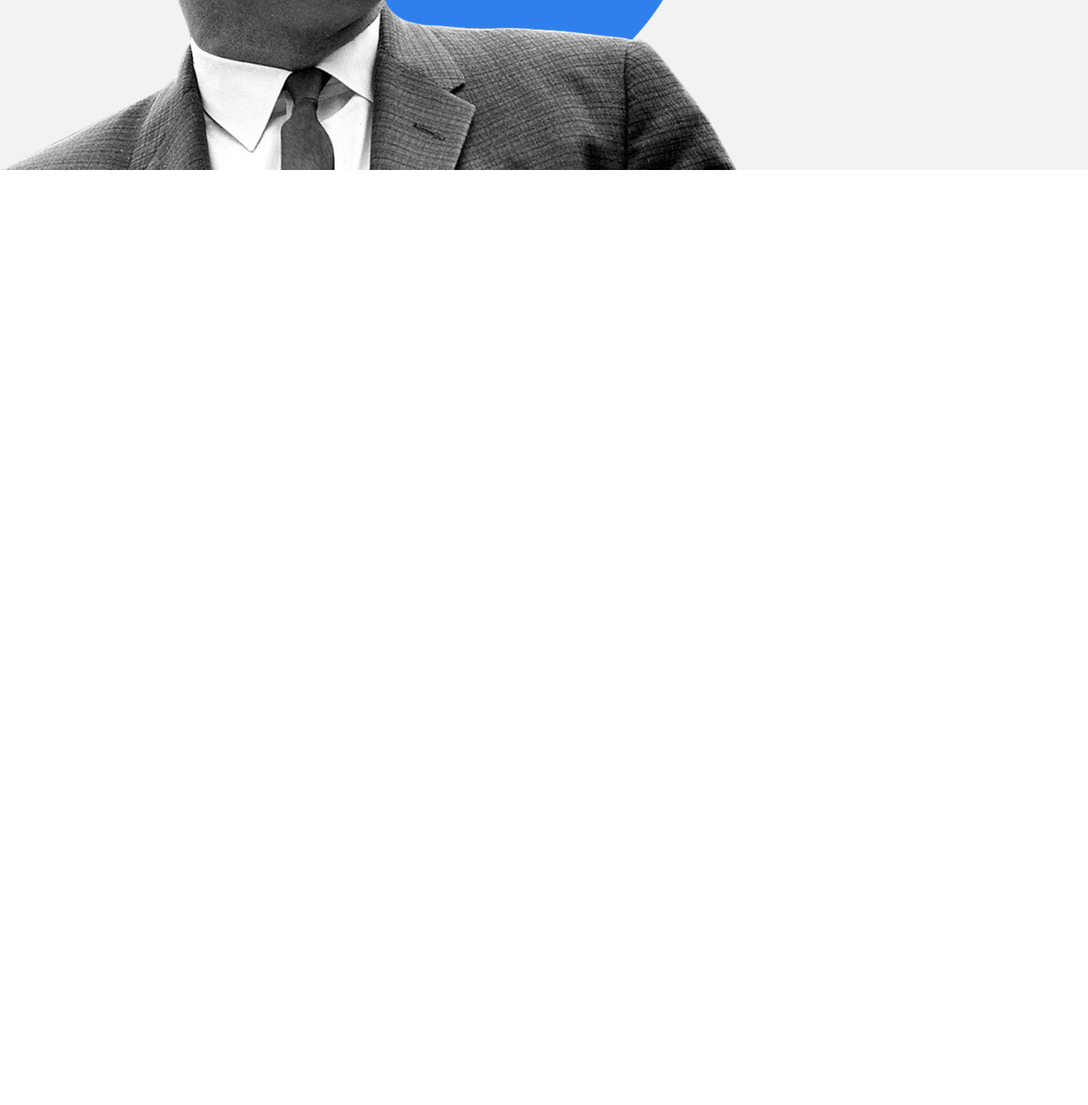
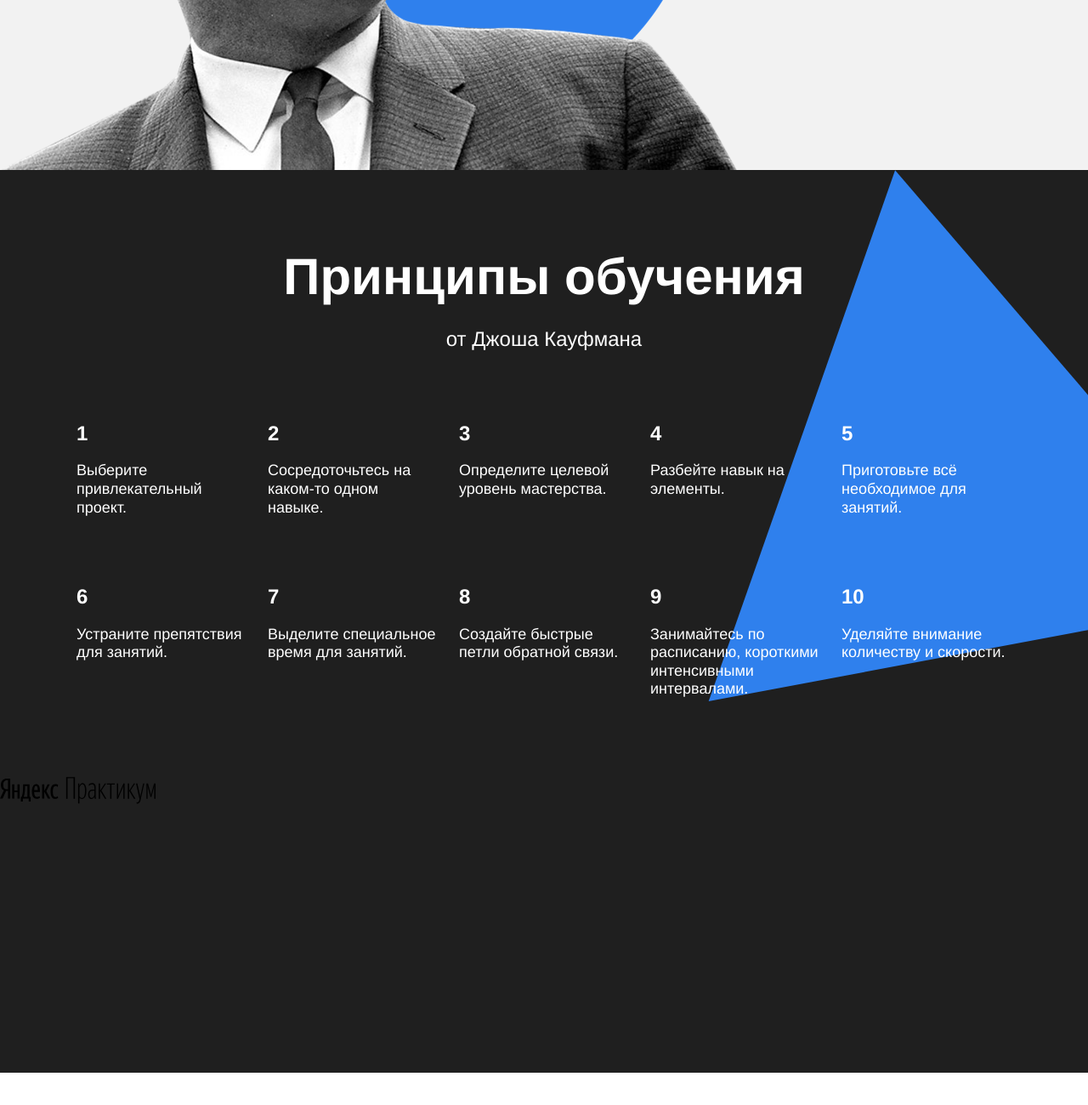
Before and after one commit to AndreyBoyarshinov/how-to-learn, a plain HTML site: page index.html in a window 1280 px wide. Shown: the part 2669-3969 px from the top of the page at 85% size. Before the commit the page ends 2869 px from the top, so only its background shows below. Drawn offline with Linux system fonts and the light colour scheme.

Commit message:
Готово 5 секций

```diff
--- a/index.html
+++ b/index.html
@@ -80,16 +80,73 @@
     <section class="feynman">
       <h2 class="feynman__title">Метод Фейнмана</h2>
       <h3 class="feynman__subtitle">Выучить и не забыть</h3>
-      <a href="https://ru.wikipedia.org/wiki/%D0%A4%D0%B5%D0%B9%D0%BD%D0%BC%D0%B0%D0%BD,_%D0%A0%D0%B8%D1%87%D0%B0%D1%80%D0%B4_%D0%A4%D0%B8%D0%BB%D0%BB%D0%B8%D0%BF%D1%81"
+      <a
+        href="https://ru.wikipedia.org/wiki/%D0%A4%D0%B5%D0%B9%D0%BD%D0%BC%D0%B0%D0%BD,_%D0%A0%D0%B8%D1%87%D0%B0%D1%80%D0%B4_%D0%A4%D0%B8%D0%BB%D0%BB%D0%B8%D0%BF%D1%81"
         class="feynman__link">Подробнее &#10230</a>
       <img src="./images/feynman.png" alt="Фото Ричарда Филлипса Фейнмана" class="feynman__photo">
     </section>
 
     <section class="kaufman">
+      <h2 class="section-title section-title_theme_dark">Принципы обучения</h2>
+      <h3 class="section-subtitle section-subtitle_theme_dark">от Джоша Кауфмана</h3>
+      <div class="table table__theme_dark">
+        <div class="table__cell table__cell_theme_dark">
+          <h4 class="table__heading">1</h4>
+          <p class="table__text">Выберите привлекательный проект.</p>
+        </div>
+        <div class="table__cell table__cell_theme_dark">
+          <h4 class="table__heading">2</h4>
+          <p class="table__text">Сосредоточьтесь на каком-то одном навыке.</p>
+        </div>
+        <div class="table__cell table__cell_theme_dark">
+          <h4 class="table__heading">3</h4>
+          <p class="table__text">Определите целевой уровень мастерства.</p>
+        </div>
+        <div class="table__cell table__cell_theme_dark">
+          <h4 class="table__heading">4</h4>
+          <p class="table__text">Разбейте навык на элементы.</p>
+        </div>
+        <div class="table__cell table__cell_theme_dark">
+          <h4 class="table__heading">5</h4>
+          <p class="table__text">Приготовьте всё необходимое для занятий.</p>
+        </div>
+        <div class="table__cell table__cell_theme_dark">
+          <h4 class="table__heading">6</h4>
+          <p class="table__text">Устраните препятствия для занятий.</p>
+        </div>
+        <div class="table__cell table__cell_theme_dark">
+          <h4 class="table__heading">7</h4>
+          <p class="table__text">Выделите специальное время для занятий.</p>
+        </div>
+        <div class="table__cell table__cell_theme_dark">
+          <h4 class="table__heading">8</h4>
+          <p class="table__text">Создайте быстрые петли обратной связи.</p>
+        </div>
+        <div class="table__cell table__cell_theme_dark">
+          <h4 class="table__heading">9</h4>
+          <p class="table__text">Занимайтесь по расписанию, короткими интенсивными интервалами.</p>
+        </div>
+        <div class="table__cell table__cell_theme_dark">
+          <h4 class="table__heading">10</h4>
+          <p class="table__text">Уделяйте внимание количеству и скорости.</p>
+        </div>
+        <img src="./images/kaufman-triangle.svg" alt="Синий треугольник" class="kaufman_triangle">
+      </div>
     </section>
   </main>
+
   <footer class="footer">
-
+<div class="footer__columns">
+  <div class="footer__column footer__column_content_copyright"></div>
+  <div class="footer__column footer__column_content_info"></div>
+  <div class="footer__column footer__column_content_social"></div>
+  <img class="logo logo__place_footer" src="./images/logo_place_header.svg" alt="Логотип Яндекс Практикум">
+  <div class="footer__author"></div>
+  <div class="footer__column-heading"></div>
+  <div class="footer__column-links"></div>
+  <div class="footer__social-icon"></div>
+  <div class="footer__column-link"></div>
+</div>
   </footer>
 </div>
 </body>
--- a/styles/style.css
+++ b/styles/style.css
@@ -218,3 +218,65 @@
   height: 637px;
   z-index: -1;
 }
+
+.kaufman {
+  display: flex;
+  flex-direction: column;
+  align-items: center;
+  margin: 0;
+  background-color: #1f1f1f;
+  position: relative;
+  overflow: hidden;
+  z-index: 0;
+  }
+
+.table__theme_dark {
+  margin-bottom: 90px;
+}
+
+.kaufman_triangle {
+  position: absolute;
+  right: -210px;
+  width: 877px;
+  height: 877px;
+  top: 0;
+  z-index: -1;
+}
+
+.section-title_theme_dark {
+  margin-top: 90px;
+  color: white;
+  width: 60%;
+  padding-bottom: 0;
+  }
+
+.section-subtitle_theme_dark {
+  margin-top: 20px;
+  color: white;
+  width: 60%;
+  padding-bottom: 0;
+}
+
+.table__cell_theme_dark {
+  width: 200px;
+  color: white;
+  margin-top: 80px;
+  margin-bottom: 0;
+}
+
+.footer {
+  min-height: 350px;
+  background-color: #1f1f1f;
+  margin-bottom: 60px;
+  display: flex;
+  flex-basis: 711px;
+}
+
+.logo__place_footer {
+  width: 183px;
+  height: 35px;
+}
+
+.footer__columns {
+  width: 90%;
+}
```
